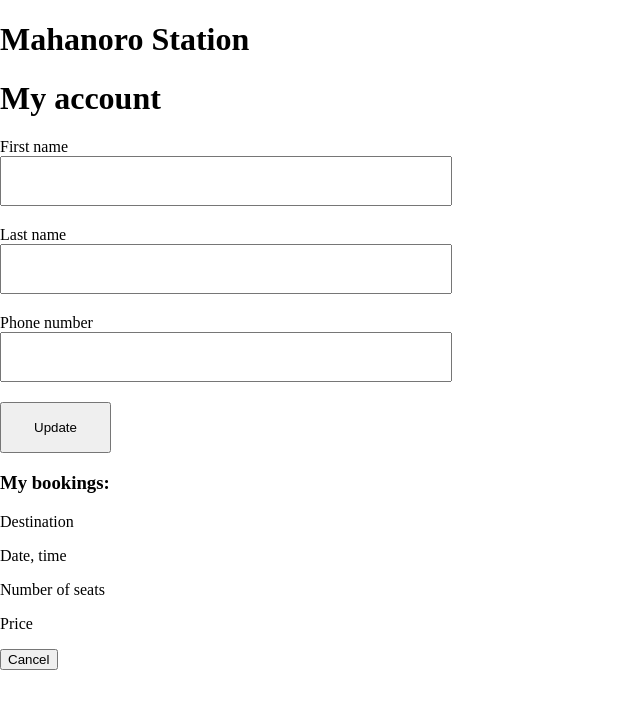
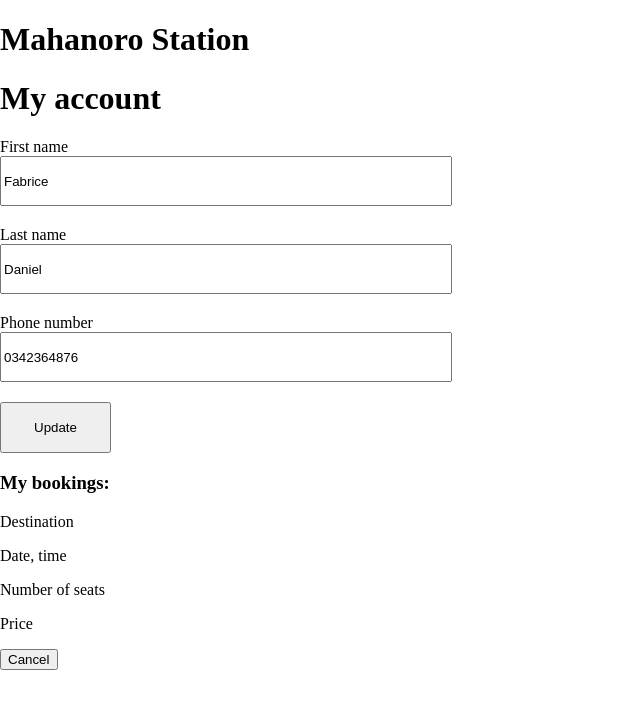
Before and after one commit to voromahery/mahanoro-station, a React app: page /account in a window 1280 px wide. Shown: the top 708 px of the page, without its empty margins (0-640 px from the left). Built offline with nearby package versions, Linux system fonts and the light colour scheme; no server answers.

Commit message:
Added more style on modal

```diff
--- a/src/components/modal/index.js
+++ b/src/components/modal/index.js
@@ -1,5 +1,12 @@
 import React from "react";
-import { Container, Heading, Paragraph, Close, Button } from "./styles/modal";
+import {
+  Container,
+  Heading,
+  Paragraph,
+  Close,
+  Button,
+  Wrapper,
+} from "./styles/modal";
 
 export default function Modal({ children, ...restProps }) {
   return <Container {...restProps}>{children}</Container>;
@@ -20,3 +27,7 @@ Modal.Close = function ModalClose({ children, ...restProps }) {
 Modal.Button = function ModalButton({ children, ...restProps }) {
   return <Button {...restProps}>{children}</Button>;
 };
+
+Modal.Wrapper = function ModalWrapper({ children, ...restProps }) {
+  return <Wrapper {...restProps}>{children}</Wrapper>;
+};
--- a/src/components/modal/styles/modal.js
+++ b/src/components/modal/styles/modal.js
@@ -1,6 +1,19 @@
 import styled from "styled-components";
 
-export const Container = styled.div``;
+export const Container = styled.div`
+  position: fixed;
+  background-color: rgba(255, 255, 255, 0.8);
+  width: 100vw;
+  height: 100vh;
+`;
+
+export const Wrapper = styled.div`
+  border: 5px solid #e53170;
+  background-color: #ffffff;
+  top: 30%;
+  z-index: 2;
+`;
+
 export const Heading = styled.h1``;
 export const Paragraph = styled.p``;
 export const Close = styled.button``;
--- a/src/containers/Modal.js
+++ b/src/containers/Modal.js
@@ -8,17 +8,19 @@ export default function ModalContainer() {
   const dispatch = useDispatch();
   return (
     <Modal>
+      <Modal.Wrapper>
         <Modal.Close onClick={() => dispatch(displayModal(false))}>
           CLEAR
         </Modal.Close>
         <Modal.Heading>Booking comfirmed!</Modal.Heading>
         <Modal.Paragraph>
-        Thank you for trusting our services. Your booking has been added to your
-        account. You can review it there.
+          Thank you for trusting our services. Your booking has been added to
+          your account. You can review it there.
         </Modal.Paragraph>
         <Link to="/account">
           <Modal.Button>Check your account</Modal.Button>
         </Link>
+      </Modal.Wrapper>
     </Modal>
   );
 }
--- a/src/pages/Account.js
+++ b/src/pages/Account.js
@@ -1,7 +1,12 @@
 import React from "react";
 import { Account } from "../components";
+import { useSelector } from "react-redux";
 
 export default function AccountContainer() {
+  const firstName = useSelector((state) => state.user.firstName);
+  const lastName = useSelector((state) => state.user.lastName);
+  const phone = useSelector((state) => state.user.phone);
+  console.log(firstName);
   return (
     <Account>
       <Account.Heading>
@@ -13,15 +18,27 @@ export default function AccountContainer() {
         >
           <Account.Label>
             First name
-            <Account.Input type="text" />
+            <Account.Input
+              type="text"
+              value={firstName}
+              onChange={(e) => e.target.value}
+            />
           </Account.Label>
           <Account.Label>
             Last name
-            <Account.Input type="text" />
+            <Account.Input
+              type="text"
+              value={lastName}
+              onChange={(e) => e.target.value}
+            />
           </Account.Label>
           <Account.Label>
             Phone number
-            <Account.Input type="phone" />
+            <Account.Input
+              type="phone"
+              value={phone}
+              onChange={(e) => e.target.value}
+            />
           </Account.Label>
         </Account.Wrapper>
         <Account.Update>Update</Account.Update>
```
Also changed, not shown: 2 other files (tests, documents, lock files or other folders). Lines whose indentation alone changed are shown as unchanged.
